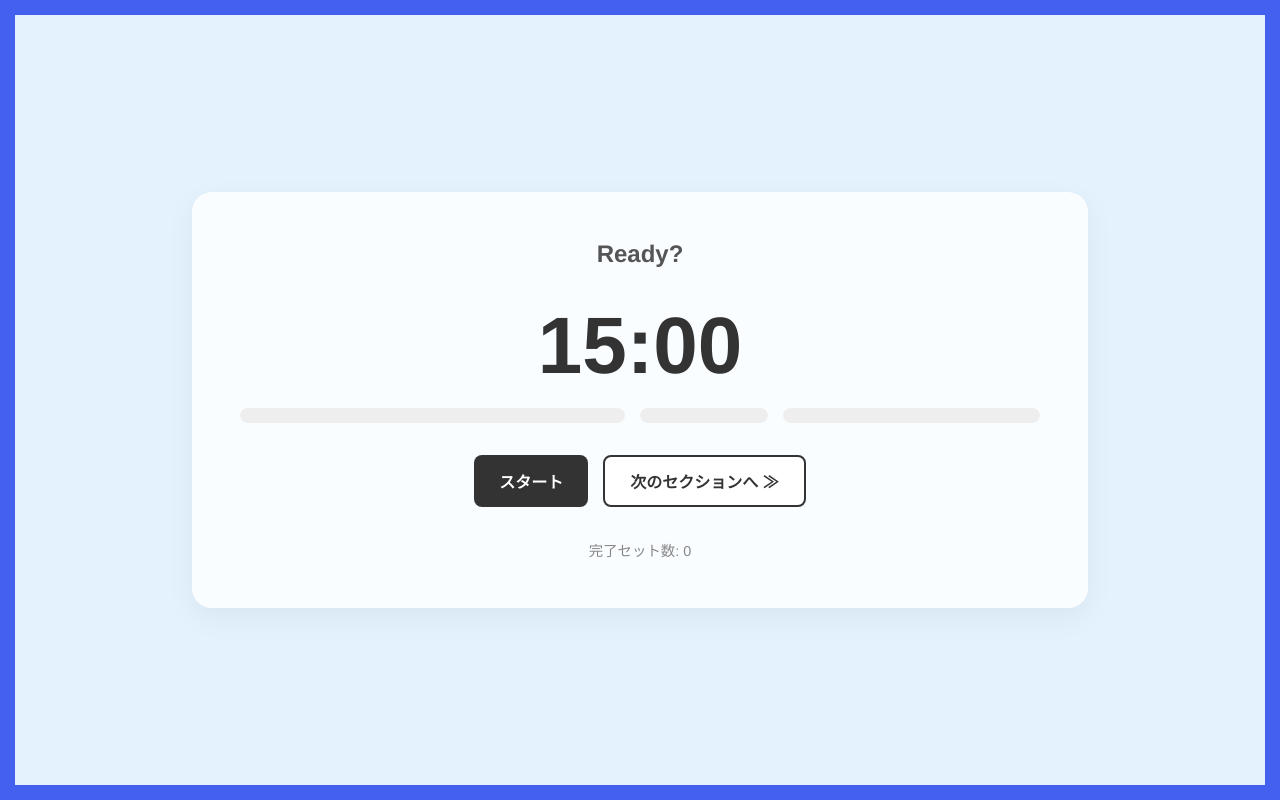
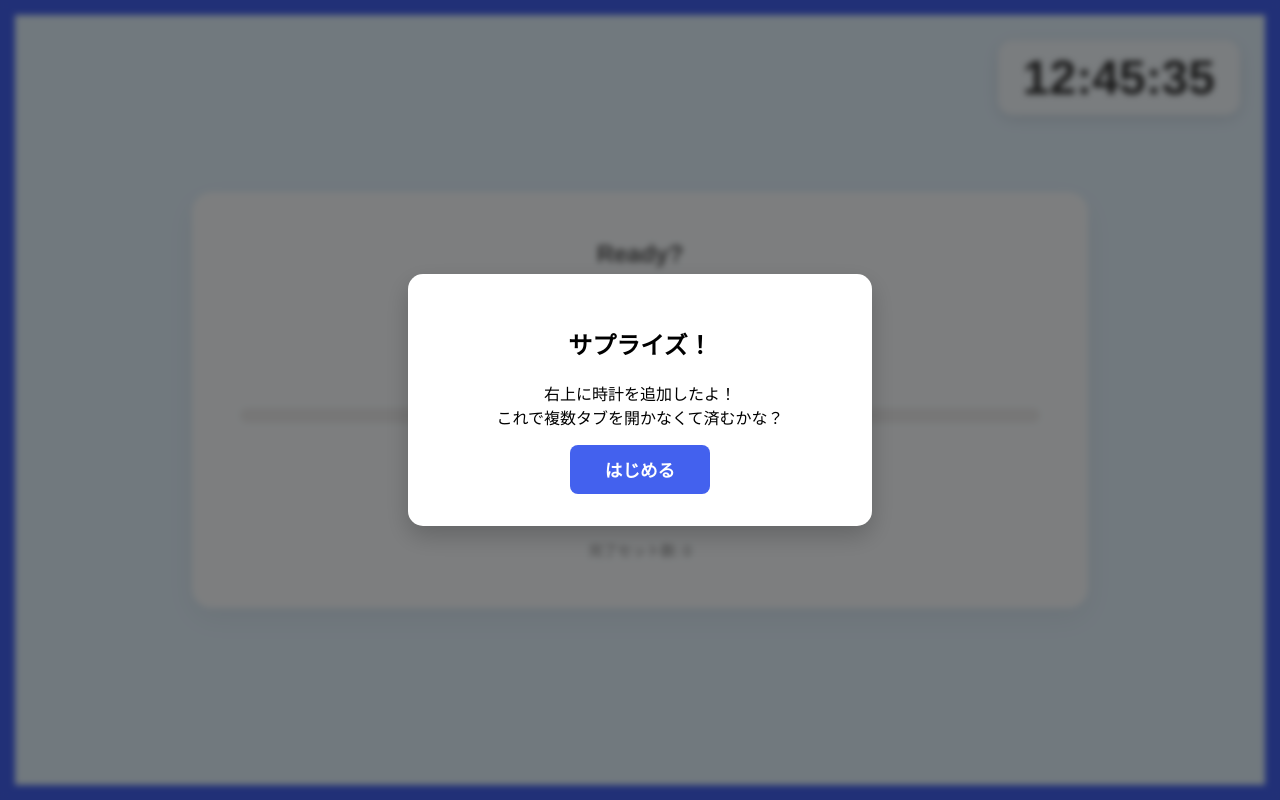
Before and after one commit to yoricodes/timer, a plain HTML site: page index.html in a window 1280 px wide. Drawn offline with Linux system fonts and the light colour scheme.

Commit message:
Update index.html

```diff
--- a/index.html
+++ b/index.html
@@ -2,15 +2,14 @@
 <html lang="ja">
 <head>
     <meta charset="UTF-8">
-    <title>Timer</title>
+    <title>Timer with Big Clock</title>
     <style>
         :root {
-            /* 各セクションのメインカラー定義 */
-            --color-think: #e3f2fd; /* 淡い青 */
+            --color-think: #e3f2fd;
             --color-think-border: #4361ee;
-            --color-ask: #fff3e0; /* 淡いオレンジ */
+            --color-ask: #fff3e0;
             --color-ask-border: #fb8500;
-            --color-finish: #e8f5e9; /* 淡い緑 */
+            --color-finish: #e8f5e9;
             --color-finish-border: #38b000;
         }
 
@@ -21,15 +20,64 @@
             align-items: center;
             height: 100vh;
             font-family: 'Helvetica Neue', Arial, sans-serif;
-            transition: background-color 0.8s ease; /* 背景色をふわっと変える */
-            border: 15px solid transparent; /* 枠線のベース */
+            transition: background-color 0.8s ease;
+            border: 15px solid transparent;
             box-sizing: border-box;
+            overflow: hidden;
+            position: relative;
         }
 
-        /* セクションごとの背景と枠線のスタイル */
-        body.mode-0 { background-color: var(--color-think); border-color: var(--color-think-border); }
-        body.mode-1 { background-color: var(--color-ask); border-color: var(--color-ask-border); }
-        body.mode-2 { background-color: var(--color-finish); border-color: var(--color-finish-border); }
+        /* --- ブラッシュアップ：大きく見やすい現在時刻のスタイル --- */
+        #currentClock {
+            position: absolute;
+            top: 25px;
+            right: 25px;
+            font-size: 3rem; /* サイズを大きく！ */
+            font-weight: 700; /* 少し太めにして視認性アップ */
+            color: #333;
+            background: rgba(255, 255, 255, 0.6); /* 背景を少し濃く */
+            padding: 10px 25px;
+            border-radius: 15px;
+            backdrop-filter: blur(10px); /* ぼかしを強くしておしゃれに */
+            box-shadow: 0 4px 15px rgba(0,0,0,0.1); /* 浮き出ているような影 */
+            font-variant-numeric: tabular-nums; /* 数字が動いても幅が変わらない設定 */
+        }
+
+        /* モーダル */
+        .modal-overlay {
+            position: fixed;
+            top: 0;
+            left: 0;
+            width: 100%;
+            height: 100%;
+            background: rgba(0, 0, 0, 0.5);
+            display: flex;
+            justify-content: center;
+            align-items: center;
+            z-index: 1000;
+            backdrop-filter: blur(3px);
+        }
+
+        .modal-content {
+            background: white;
+            padding: 2rem;
+            border-radius: 15px;
+            text-align: center;
+            box-shadow: 0 10px 25px rgba(0,0,0,0.2);
+            max-width: 400px;
+            width: 80%;
+        }
+
+        #closeModalBtn {
+            background-color: var(--color-think-border);
+            color: white;
+            padding: 12px 35px;
+            border-radius: 8px;
+            border: none;
+            cursor: pointer;
+            font-weight: bold;
+            font-size: 1.1rem;
+        }
 
         .container {
             width: 80%;
@@ -40,6 +88,7 @@
             border-radius: 20px;
             backdrop-filter: blur(5px);
             box-shadow: 0 10px 30px rgba(0,0,0,0.05);
+            z-index: 10; /* 時計の下に潜り込まないように */
         }
 
         #display { font-size: 5rem; font-weight: bold; margin-bottom: 1rem; color: #333; }
@@ -52,7 +101,6 @@
         progress::-webkit-progress-bar { background-color: #eee; border-radius: 10px; }
         progress::-webkit-progress-value { border-radius: 10px; transition: width 0.3s linear; }
 
-        /* ボタンのデザイン */
         .controls { display: flex; justify-content: center; gap: 15px; }
         button {
             padding: 12px 25px;
@@ -67,11 +115,24 @@
         #controlBtn { background-color: #333; color: white; }
         #skipBtn { background-color: #fff; color: #333; border: 2px solid #333; }
 
-        /* 完了セット数 */
         #cycleCount { margin-top: 2rem; color: #888; font-size: 0.9rem; }
+
+        body.mode-0 { background-color: var(--color-think); border-color: var(--color-think-border); }
+        body.mode-1 { background-color: var(--color-ask); border-color: var(--color-ask-border); }
+        body.mode-2 { background-color: var(--color-finish); border-color: var(--color-finish-border); }
     </style>
 </head>
 <body class="mode-0">
+
+<div id="currentClock">00:00:00</div>
+
+<div class="modal-overlay" id="modalOverlay">
+    <div class="modal-content">
+        <h2>サプライズ！</h2>
+        <p>右上に時計を追加したよ！<br>これで複数タブを開かなくて済むかな？</p>
+        <button id="closeModalBtn">はじめる</button>
+    </div>
+</div>
 
 <div class="container">
     <div id="phaseName">Ready?</div>
@@ -109,17 +170,31 @@
     const btn = document.getElementById('controlBtn');
     const skipBtn = document.getElementById('skipBtn');
 
+    const modalOverlay = document.getElementById('modalOverlay');
+    const closeModalBtn = document.getElementById('closeModalBtn');
+    closeModalBtn.addEventListener('click', () => {
+        modalOverlay.style.display = 'none';
+    });
+
+    function updateClock() {
+        const now = new Date();
+        const h = now.getHours().toString().padStart(2, '0');
+        const m = now.getMinutes().toString().padStart(2, '0');
+        const s = now.getSeconds().toString().padStart(2, '0');
+        document.getElementById('currentClock').textContent = `${h}:${m}:${s}`;
+    }
+    setInterval(updateClock, 1000);
+    updateClock();
+
     function updateUI() {
         const mins = Math.floor(timeLeft / 60);
         const secs = timeLeft % 60;
         display.textContent = `${mins.toString().padStart(2, '0')}:${secs.toString().padStart(2, '0')}`;
 
-        // 背景と枠線のクラスを更新
         document.body.className = `mode-${currentIdx}`;
 
         phases.forEach((phase, index) => {
             const bar = document.getElementById(`bar${index}`);
-            // 各プログレスバーの色も連動
             const style = document.createElement('style');
             style.innerHTML = `#bar${index}::-webkit-progress-value { background-color: ${phases[index].color}; opacity: ${index === currentIdx ? 1 : 0.3}; }`;
             document.head.appendChild(style);
@@ -132,19 +207,6 @@
                 bar.value = 0;
             }
         });
-    }
-
-    function nextStep() {
-        currentIdx++;
-        if (currentIdx >= phases.length) {
-            currentIdx = 0;
-            cycles++;
-            cycleDisplay.textContent = `完了セット数: ${cycles}`;
-        }
-        timeLeft = phases[currentIdx].time;
-        phaseDisplay.textContent = phases[currentIdx].name;
-        updateUI();
-        if (timerId) start(); // 動いてる時は自動で次を開始
     }
 
     function start() {
@@ -160,6 +222,19 @@
         }, 1000);
     }
 
+    function nextStep() {
+        currentIdx++;
+        if (currentIdx >= phases.length) {
+            currentIdx = 0;
+            cycles++;
+            cycleDisplay.textContent = `完了セット数: ${cycles}`;
+        }
+        timeLeft = phases[currentIdx].time;
+        phaseDisplay.textContent = phases[currentIdx].name;
+        updateUI();
+        if (timerId) start();
+    }
+
     btn.addEventListener('click', () => {
         if (timerId) {
             clearInterval(timerId);
@@ -172,19 +247,11 @@
     });
 
     skipBtn.addEventListener('click', () => {
-        // 今動いているかどうかのフラグを保持
         const wasRunning = !!timerId;
-
-        // 今のタイマーを完全に止める
         if (timerId) {
             clearInterval(timerId);
             timerId = null;
         }
-
-        // 次のステップへ進む（内部でtimeLeftのセットとUI更新が行われる）
-        // 以前のコードのnextStep()の中でstart()を呼んでいた部分を整理して
-        // ここでコントロールするようにしたよ。
-
         currentIdx++;
         if (currentIdx >= phases.length) {
             currentIdx = 0;
@@ -193,14 +260,10 @@
         }
         timeLeft = phases[currentIdx].time;
         phaseDisplay.textContent = phases[currentIdx].name;
-
         updateUI();
-
-        // もともと動いていたなら、そのまま次のフェーズも開始する
         if (wasRunning) {
             start();
         } else {
-            // 止まってたなら、ボタンの表示を「スタート」に戻しておく
             btn.textContent = "スタート";
         }
     });
```
